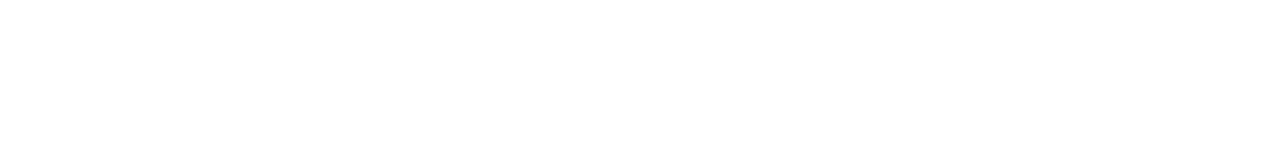
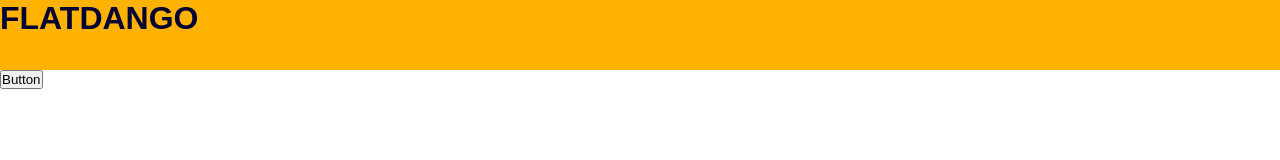
Before and after one commit to KarimCarl/WK3-Code-Challenge, a plain HTML site: page index.html in a window 1280 px wide. Drawn offline with Linux system fonts and the light colour scheme.

Commit message:
Added h1 element

```diff
--- a/index.html
+++ b/index.html
@@ -4,9 +4,19 @@
     <meta charset="UTF-8">
     <meta http-equiv="X-UA-Compatible" content="IE=edge">
     <meta name="viewport" content="width=device-width, initial-scale=1.0">
-    <title>Document</title>
+    <title>Flatdango</title>
+    <link rel="stylesheet" href="style.css">
+
 </head>
 <body>
+    <div class="header">
+        <h1>FLATDANGO</h1>
+    </div>
+    <section>
+      <button id="button" type="button"> Button </button>
+    </section>
+</body>
+<!--link to javsacript code-->
+<script defer src="./index.js"></script>
 
-</body>
 </html>
```
